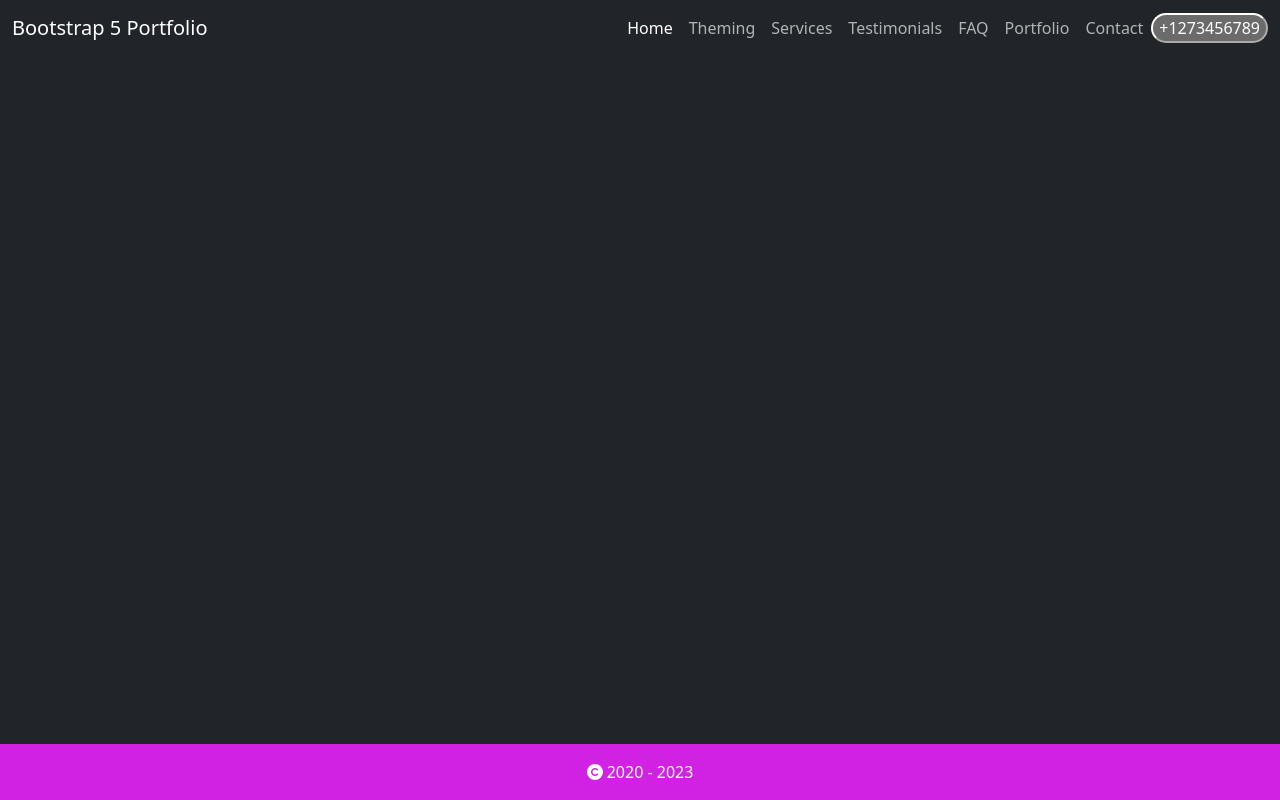
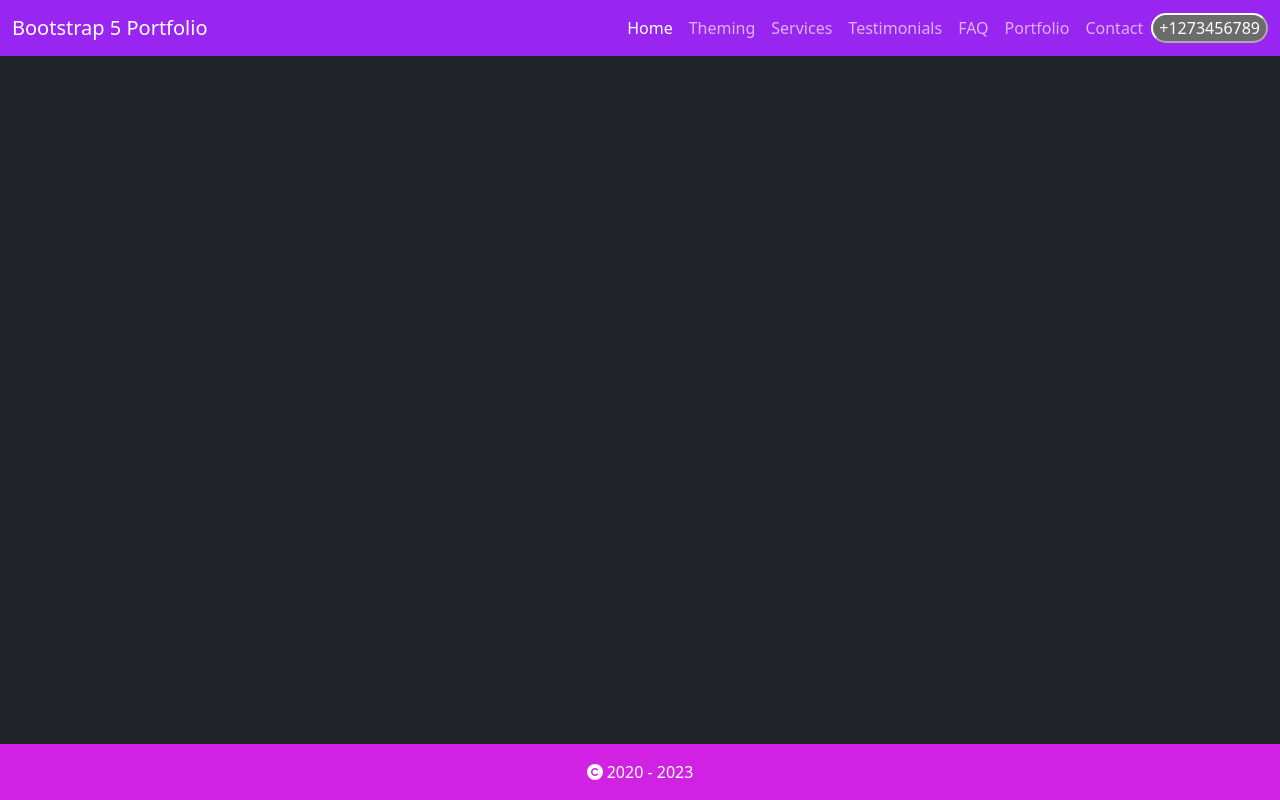
Before and after one commit to JamesVanWaza/b5portfolio, a website built with webpack: page src/html-templates/index-template.html in a window 1280 px wide. Built offline with nearby package versions, Linux system fonts and the light colour scheme.

Commit message:
Changed the background of the navbar

```diff
--- a/src/html-templates/index-template.html
+++ b/src/html-templates/index-template.html
@@ -8,13 +8,13 @@
 </head>
 
 <body class="d-flex flex-column h-100">
-    <nav class="navbar navbar-expand-lg navbar-light menu">
+    <nav class="navbar navbar-expand-lg bg-primary">
         <div class="container-fluid">
             <button class="navbar-toggler" type="button" data-bs-toggle="collapse" data-bs-target="#navbarTogglerDemo01"
                 aria-controls="navbarTogglerDemo01" aria-expanded="false" aria-label="Toggle navigation">
                 <span class="navbar-toggler-icon"></span>
             </button>
-            <div class="collapse navbar-collapse" id="navbarTogglerDemo01">
+            <div class="collapse navbar-collapse justify-content-end" id="navbarTogglerDemo01">
                 <a class="navbar-brand" href="#">Bootstrap 5 Portfolio</a>
                 <ul class="navbar-nav mb-2 mb-lg-0 ms-auto">
                     <li class="nav-item">
```
